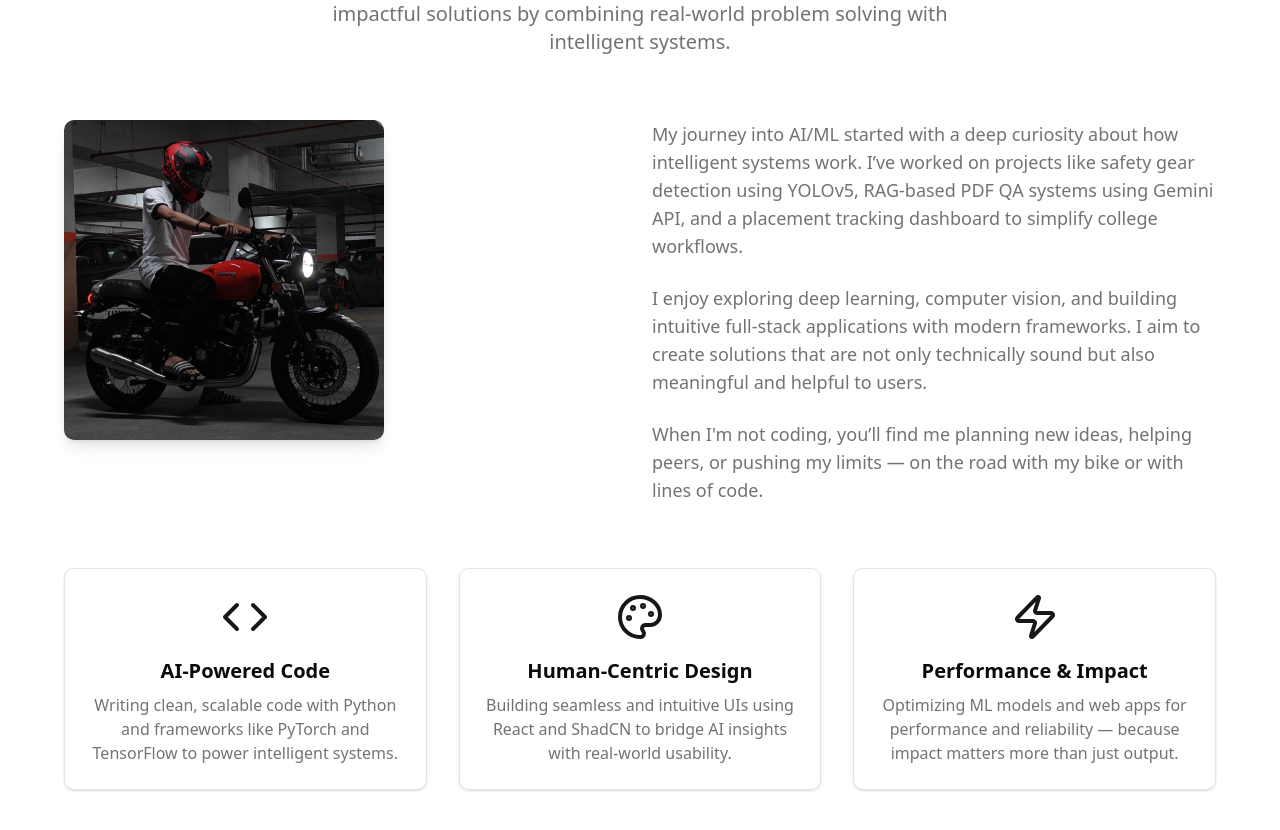
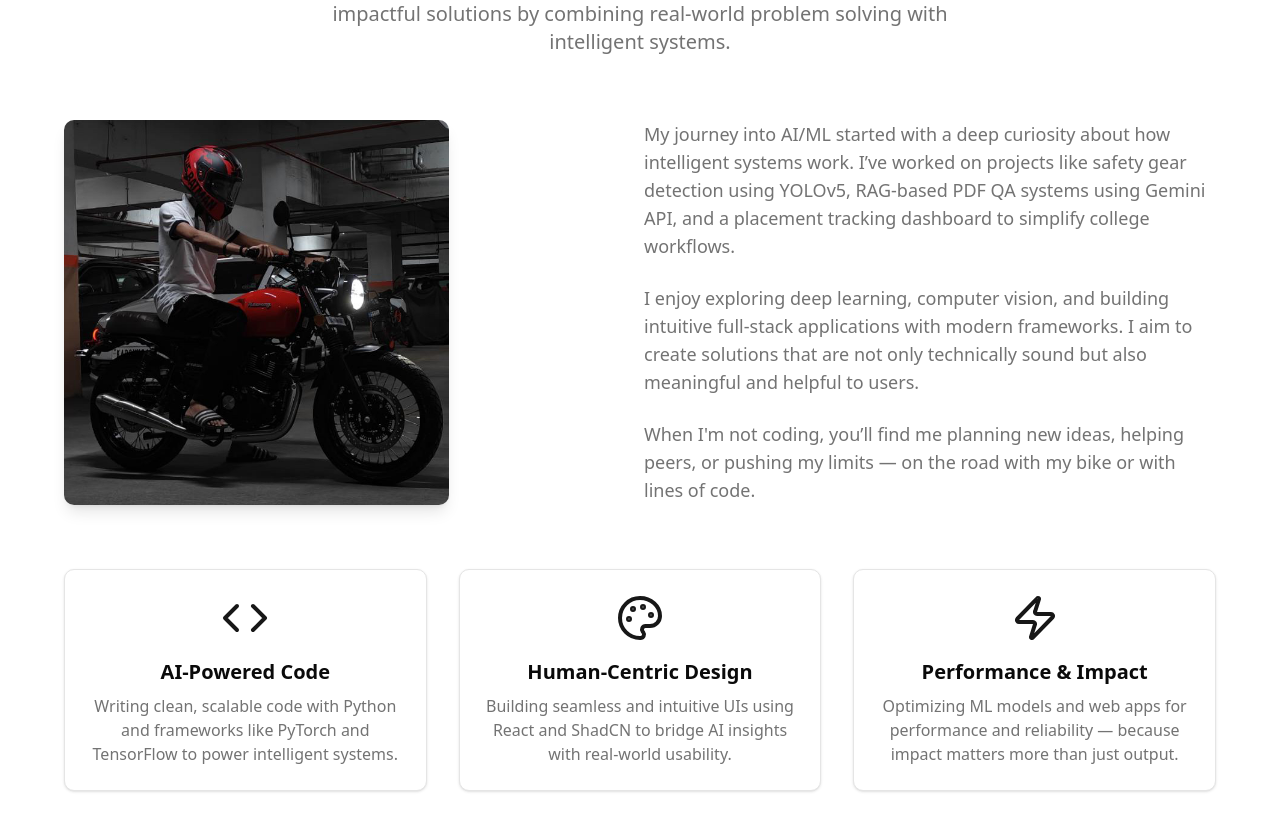
Before and after one commit to yashas2604/MyPortfolio, a Next.js app: page / in a window 1280 px wide. Shown: the part 964-1794 px from the top of the page. Built offline with nearby package versions, Linux system fonts and the light colour scheme.

Commit message:
modified  about

```diff
--- a/src/components/about.tsx
+++ b/src/components/about.tsx
@@ -1,6 +1,6 @@
 import { Card, CardContent } from "@/components/ui/card"
 import { Code, Palette, Zap } from "lucide-react"
-
+import Image from "next/image"
 export function About() {
   return (
     <section id="about" className="py-20 px-4 sm:px-6 lg:px-8">
@@ -13,15 +13,18 @@ export function About() {
           </p>
         </div>
 
-        <div className="grid md:grid-cols-2 gap-4 md:gap-x-6 md:gap-y-2 mb-16 items-start">
+        <div className="grid md:grid-cols-2 gap-1 md:gap-x-2 md:gap-y-2 mb-16 items-start ">
           <div className="flex justify-center md:justify-start">
-            <img
+            <Image
               src="/about.jpeg"
-              alt="bike"
-              className="w-full max-w-xs h-auto rounded-lg shadow-lg"
+              alt="Workspace"
+              width={385}
+              height={385}
+              className="rounded-lg shadow-lg"
             />
+
           </div>
-          <div className="space-y-6 max-w-prose">
+          <div className="space-y-8 md:space-y-6">
             <p className="text-lg text-muted-foreground">
               My journey into AI/ML started with a deep curiosity about how intelligent systems work. I’ve worked on
               projects like safety gear detection using YOLOv5, RAG-based PDF QA systems using Gemini API, and a
```
Also changed, not shown: public/projects/Screenshot 2025-07-22 at 11.24.09 AM.png (renamed from public/projects/feedback.png).
